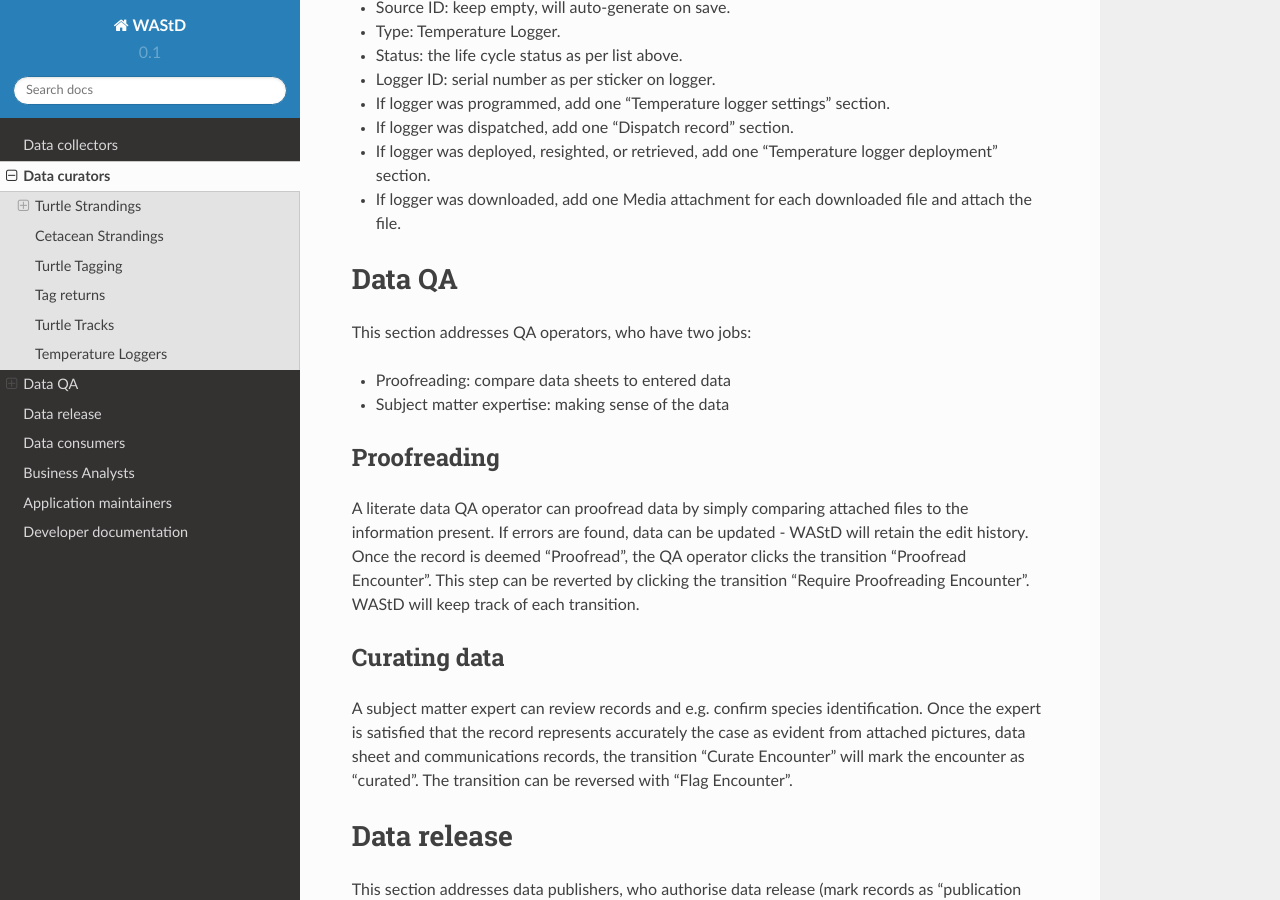
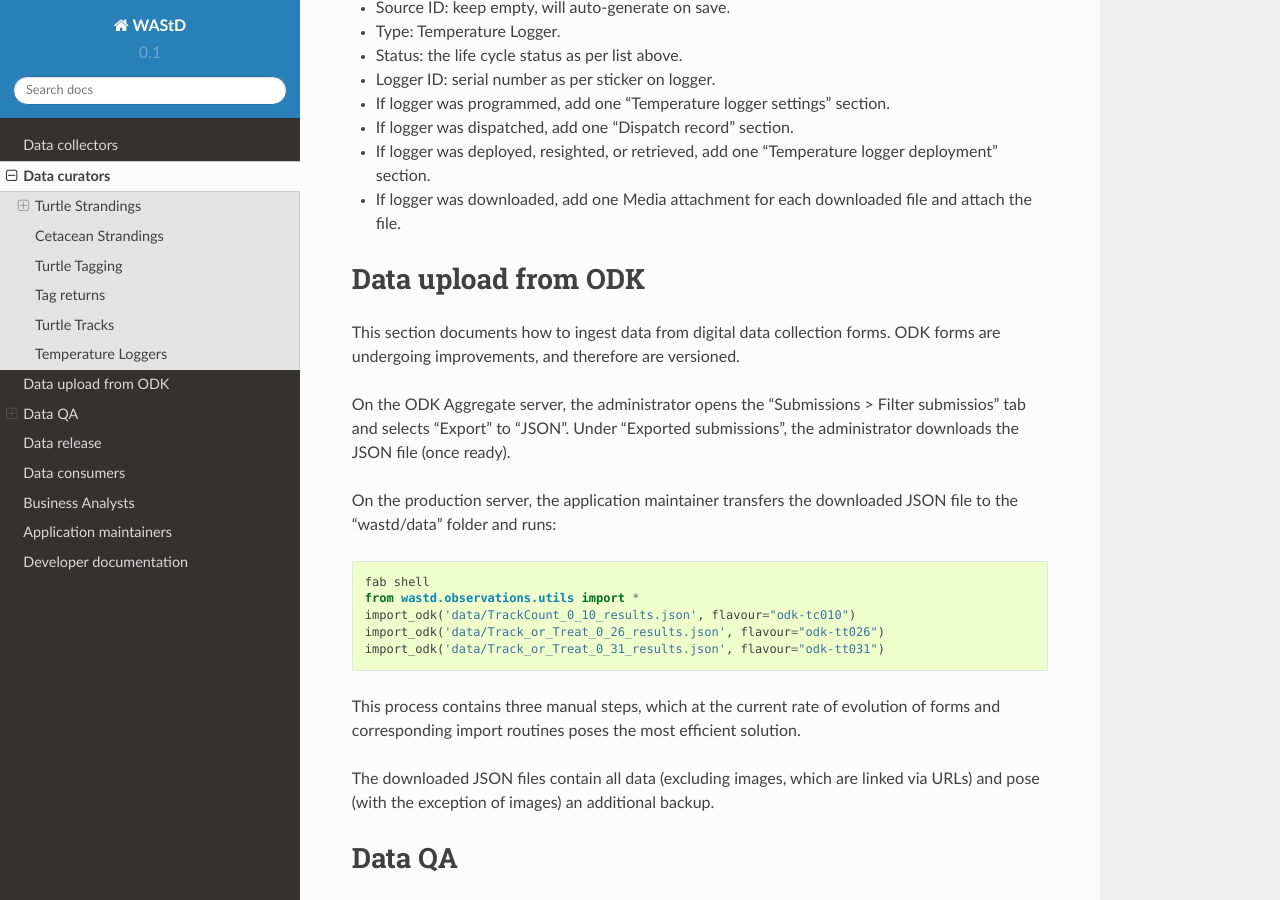
Before and after one commit to dbca-wa/wastd, a Sphinx documentation site: the page built from docs/data_curators.rst, in a window 1280 px wide and 900 px high, scrolled down 7080 px. Built offline with Sphinx 7.4.7 and the Read the Docs theme 2.0.0, drawn with Linux system fonts in a browser that asks for light colours.

Commit message:
update docs with odk data import

```diff
--- a/docs/data_curators.rst
+++ b/docs/data_curators.rst
@@ -311,6 +311,30 @@
 * If logger was deployed, resighted, or retrieved, add one "Temperature logger deployment" section.
 * If logger was downloaded, add one Media attachment for each downloaded file and attach the file.
 
+====================
+Data upload from ODK
+====================
+This section documents how to ingest data from digital data collection forms.
+ODK forms are undergoing improvements, and therefore are versioned.
+
+On the ODK Aggregate server, the administrator opens the "Submissions > Filter
+submissios" tab and selects "Export" to "JSON". Under "Exported submissions",
+the administrator downloads the JSON file (once ready).
+
+On the production server, the application maintainer transfers the downloaded
+JSON file to the "wastd/data" folder and runs::
+
+    fab shell
+    from wastd.observations.utils import *
+    import_odk('data/TrackCount_0_10_results.json', flavour="odk-tc010")
+    import_odk('data/Track_or_Treat_0_26_results.json', flavour="odk-tt026")
+    import_odk('data/Track_or_Treat_0_31_results.json', flavour="odk-tt031")
+
+This process contains three manual steps, which at the current rate of evolution
+of forms and corresponding import routines poses the most efficient solution.
+
+The downloaded JSON files contain all data (excluding images, which are linked
+via URLs) and pose (with the exception of images) an additional backup.
 
 =======
 Data QA
```
